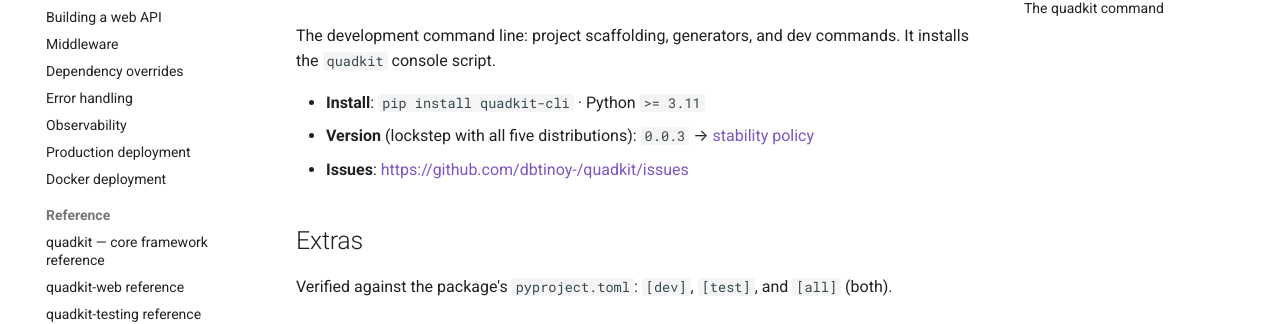
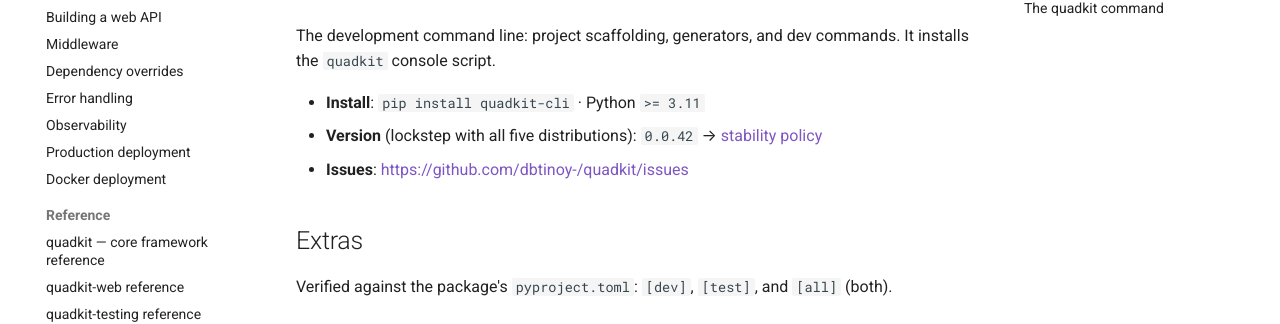
Before and after one commit to dbtinoy-/quadkit, an MkDocs documentation site: the page built from docs/reference/quadkit-cli.md, in a window 1280 px wide and 900 px high. Shown: the part 157-481 px from the top of the window. Built offline with MkDocs 1.6.1 and Material for MkDocs 9.7.7, drawn with Linux system fonts in a browser that asks for light colours; comment, search, counter and statistics services are not loaded.

```diff
--- a/docs/reference/quadkit-cli.md
+++ b/docs/reference/quadkit-cli.md
@@ -4,7 +4,7 @@
 commands. It installs the `quadkit` console script.
 
 - **Install**: `pip install quadkit-cli` · Python `>= 3.11`
-- **Version** (lockstep with all five distributions): `0.0.3`
+- **Version** (lockstep with all five distributions): `0.0.42`
   → [stability policy](./stability.md)
 - **Issues**: <https://github.com/dbtinoy-/quadkit/issues>
 
```
Also changed, not shown: 1 other file.
